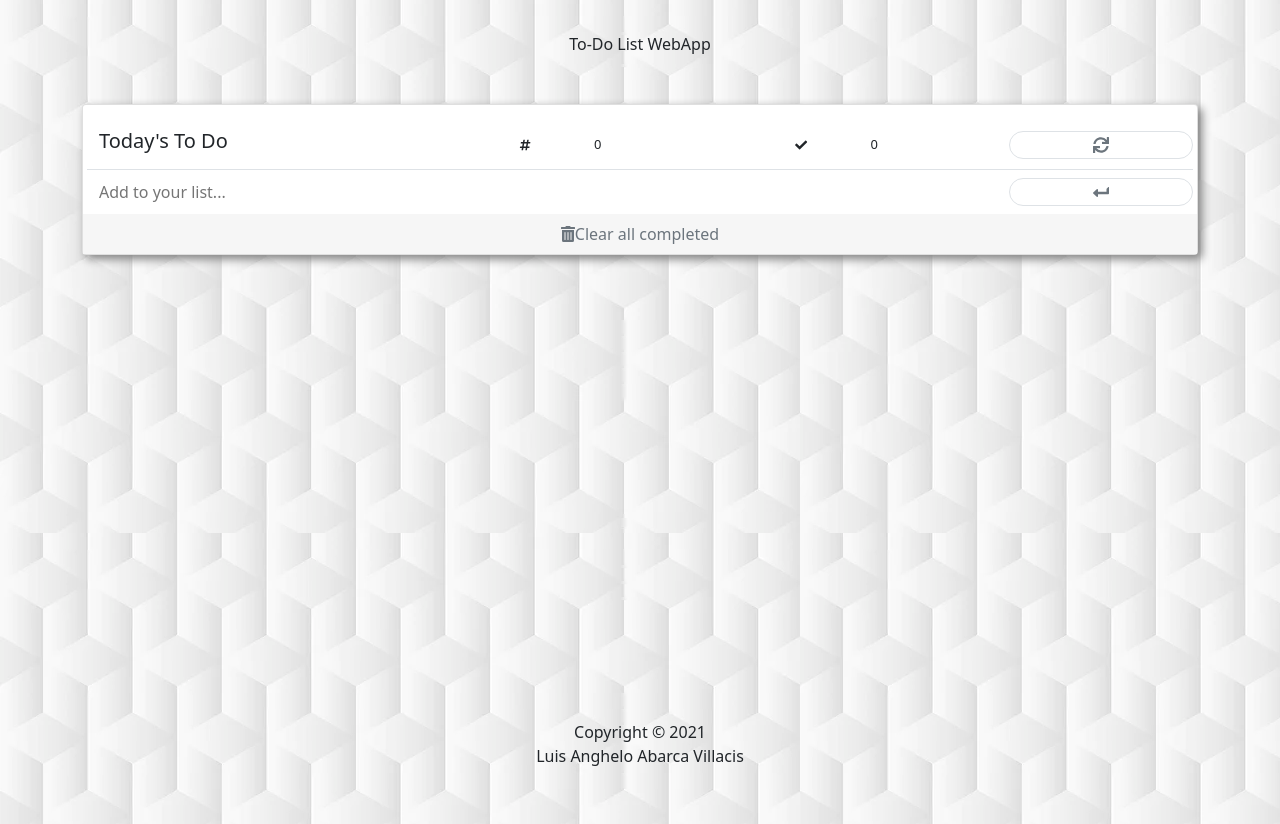
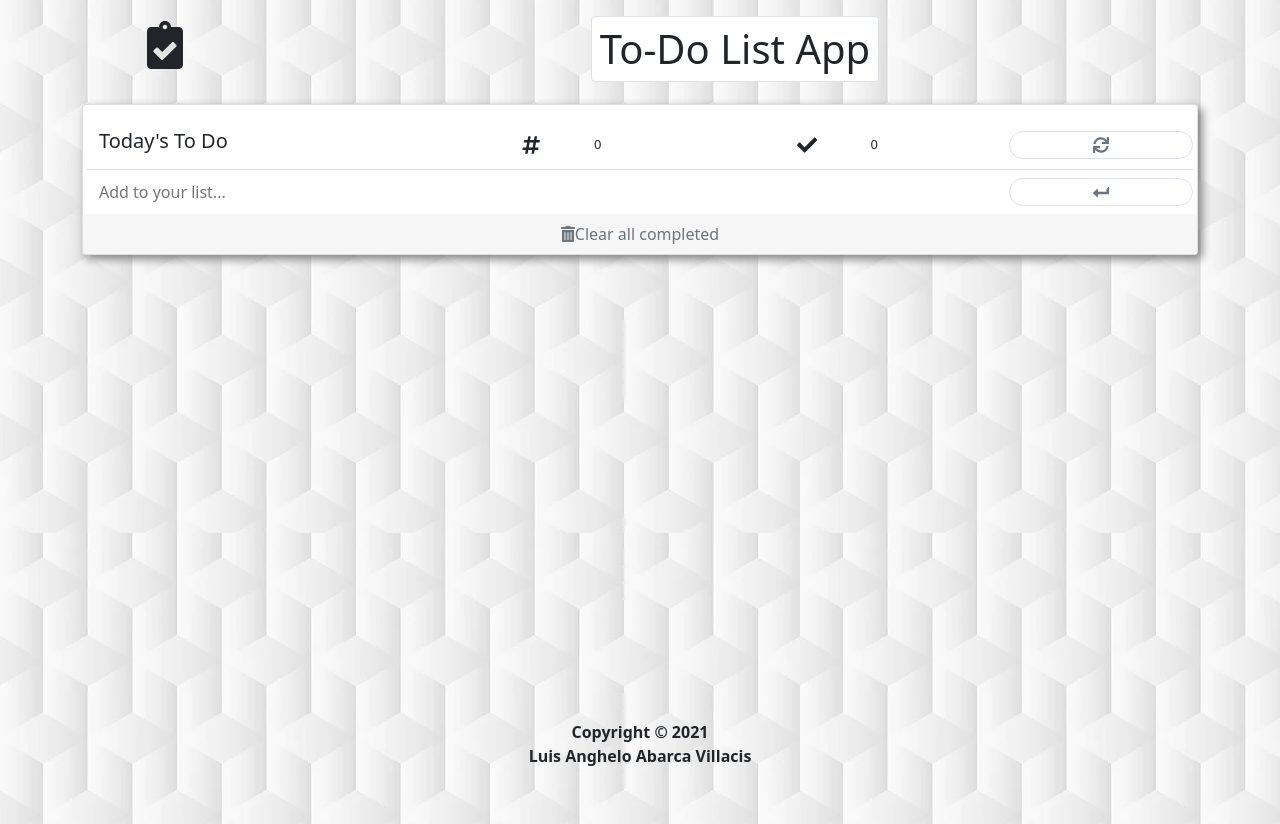
Before and after one commit to TheLuisAbarca/To-DO_List, a website built with webpack: page dist/index.html in a window 1280 px wide. Built offline with nearby package versions, Linux system fonts and the light colour scheme.

Commit message:
Build v1.3

```diff
--- a/dist/index.html
+++ b/dist/index.html
@@ -8,7 +8,12 @@
 <script defer src="index.bundle.js"></script></head>
 <body class="container">
   <header class="row pt-2 justify-content-center align-items-center">
-    To-Do List WebApp
+    <div class="col-2 d-flex justify-content-center align-items-center">
+      <i class="fas fa-clipboard-check fa-3x"></i>
+    </div>
+    <div class="col-10 d-flex justify-content-center align-items-center">
+      <h1 id="title" class="row justify-content-center align-items-center border rounded border-1 bg-white" style="margin-bottom: 0 !important;">To-Do List App</h1>
+    </div>
   </header>
   <main class="row mt-4">
     <section class="col-12">
@@ -18,13 +23,13 @@
                 <h5 class="col-4 d-flex justify-content-start align-items-center">Today's To Do</h5>
                 <div class="col-3">
                   <div class="row justify-content-center align-items-center">
-                    <i class="fas fa-hashtag fa-xs col-6 h-0 w-50"></i>
+                    <i class="fas fa-hashtag fa-xs col-6 h-0 w-50 d-flex justify-content-end" style="height: 20px; padding-right: 0 !important;"></i>
                     <span id="totalTasks" class="col-6"></span>
                   </div>
                 </div>
                 <div class="col-3">
                   <div class="row justify-content-center align-items-center">
-                    <i class="fas fa-check fa-xs col-6 h-0 w-50 "></i>
+                    <i class="fas fa-check fa-xs col-6 h-0 w-50 d-flex justify-content-end" style="height: 20px; padding-right: 0 !important;"></i>
                     <span id="doneTasks" class="col-6"></span>
                   </div>
                 </div>
@@ -44,7 +49,7 @@
             <div id="clr" class="row pt-2 pb-2 justify-content-center align align-items-center text-muted">
               <div class="col-12 d-flex justify-content-center align-items-center">
                 <i class="fas fa-trash-alt"> </i>
-                 Clear all completed
+                <p>Clear all completed</p>
               </div>
             </div>
         </div>
@@ -52,8 +57,8 @@
     </section>
   </main>
   <footer class="d-flex flex-column justify-content-center align-items-center p-3">
-    <span>Copyright &copy; 2021</span>
-    <span>Luis Anghelo Abarca Villacis</span>
+    <span class="font-weight-bold">Copyright &copy; 2021</span>
+    <span class="font-weight-bold">Luis Anghelo Abarca Villacis</span>
   </footer>
 </body>
 </html>
```
Also changed, not shown: dist/d5dff82403bda630f6d8.webp (added), 1 other file.
